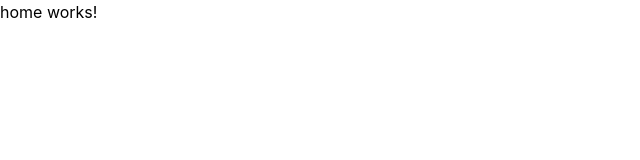
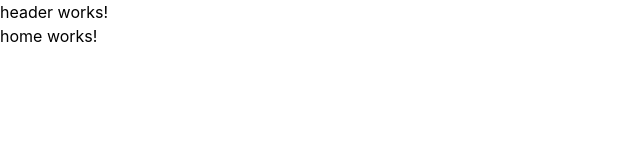
Before and after one commit to TejasKedare/ng-prep, an Angular app: page / in a window 1280 px wide. Shown: the top 160 px of the page, without its empty margins (0-640 px from the left). Built offline with nearby package versions, Linux system fonts and the light colour scheme.

Commit message:
created temporary header

```diff
--- a/src/app/app.html
+++ b/src/app/app.html
@@ -1 +1,2 @@
+<app-header></app-header>
 <router-outlet></router-outlet>
--- a/src/app/app.ts
+++ b/src/app/app.ts
@@ -1,9 +1,10 @@
 import { Component, signal } from '@angular/core';
 import { RouterOutlet } from '@angular/router';
+import { Header } from './layout/header/header';
 
 @Component({
   selector: 'app-root',
-  imports: [RouterOutlet],
+  imports: [RouterOutlet, Header],
   templateUrl: './app.html',
   styleUrl: './app.scss'
 })
--- /dev/null
+++ b/src/app/layout/header/header.html
@@ -0,0 +1 @@
+<p>header works!</p>
```
Also changed, not shown: src/app/layout/header/header.ts (added, +9 -0 lines), src/app/layout/header/header.scss (added), 1 other file (tests, documents, lock files or other folders).
